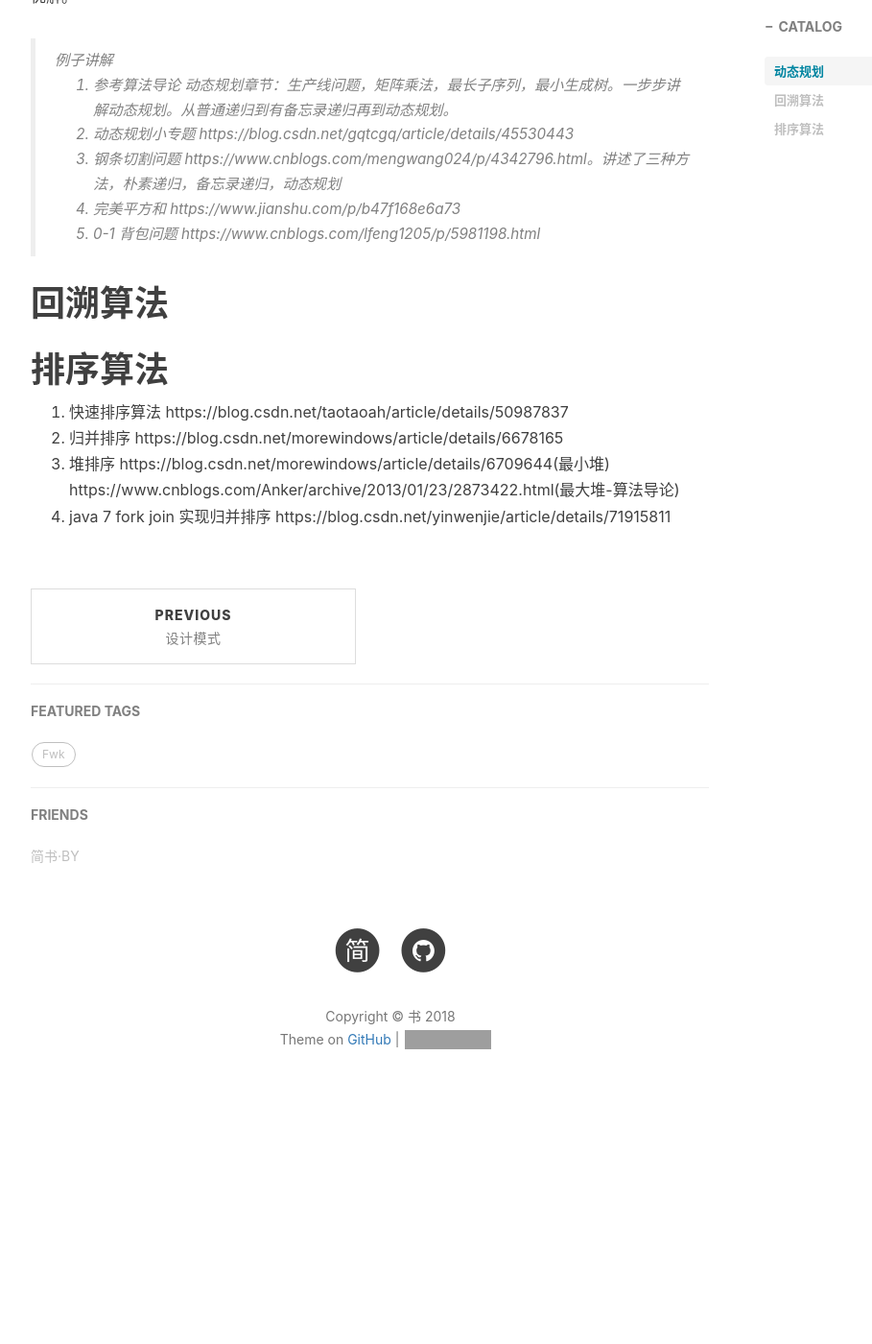
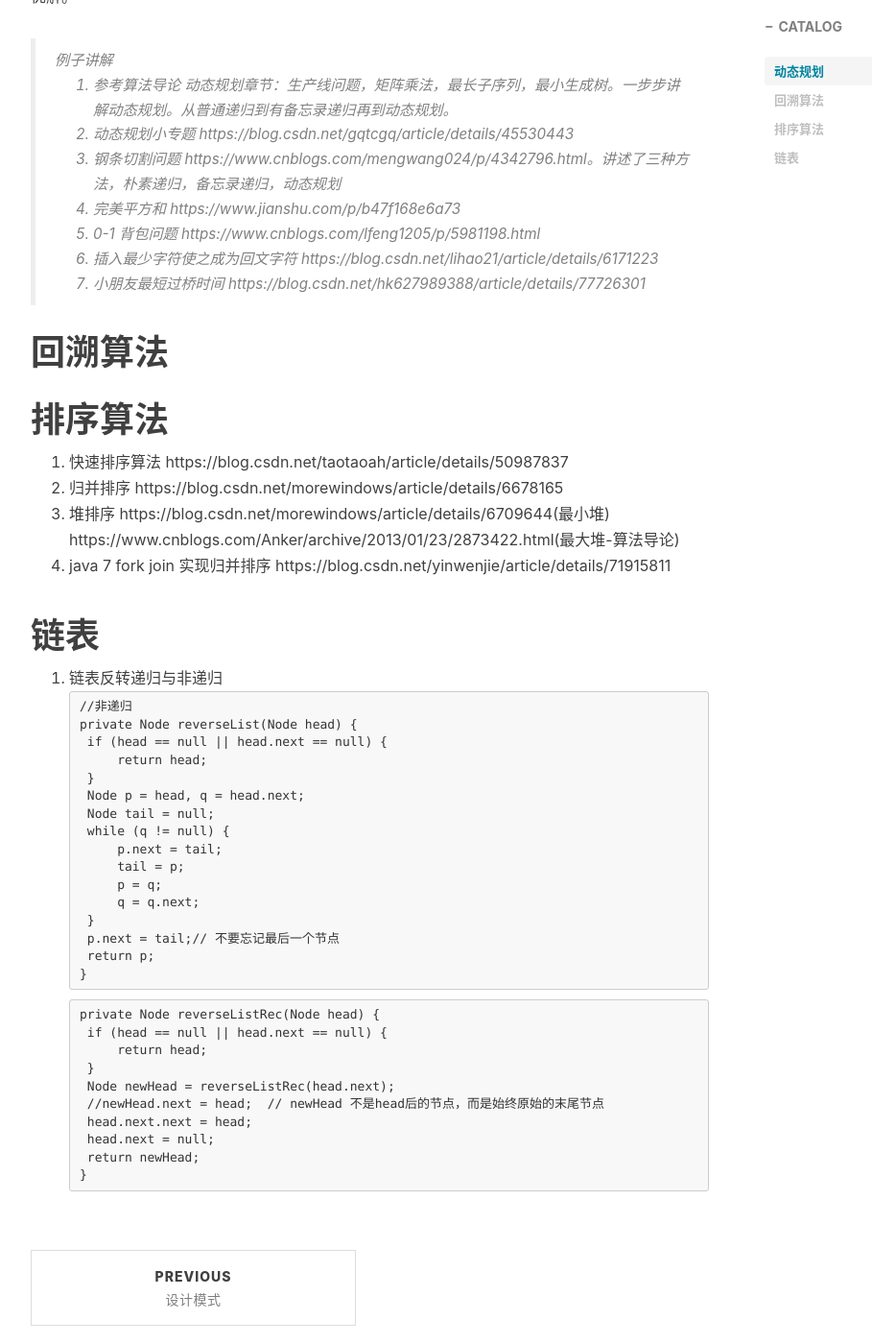
Before and after one commit to mingshuWei/mingshuWei.github.io, a Jekyll site: the page built from _posts/2017-11-01-算法.md, in a window 1280 px wide and 1400 px high, scrolled down 1059 px. Shown: the whole window at 96% size, without its empty margins (233-1142 px from the left). Built offline with Jekyll 4.4.1, drawn with Linux system fonts in a browser that asks for light colours; nearby versions of some CDN libraries; comment, search, counter and statistics services are not loaded; before the commit the page ends 2246 px from its top, so only the background shows below that; grey boxes are pictures that could not be loaded.

Commit message:
algorithm list

````diff
--- a/_posts/2017-11-01-算法.md
+++ b/_posts/2017-11-01-算法.md
@@ -34,6 +34,8 @@ tags:
 3. 钢条切割问题 https://www.cnblogs.com/mengwang024/p/4342796.html。讲述了三种方法，朴素递归，备忘录递归，动态规划
 4. 完美平方和 https://www.jianshu.com/p/b47f168e6a73
 5. 0-1 背包问题 https://www.cnblogs.com/lfeng1205/p/5981198.html
+6. 插入最少字符使之成为回文字符 https://blog.csdn.net/lihao21/article/details/6171223
+7. 小朋友最短过桥时间 https://blog.csdn.net/hk627989388/article/details/77726301
 
 # 回溯算法
 # 排序算法
@@ -42,3 +44,36 @@ tags:
 2. 归并排序 https://blog.csdn.net/morewindows/article/details/6678165
 3. 堆排序 https://blog.csdn.net/morewindows/article/details/6709644(最小堆) https://www.cnblogs.com/Anker/archive/2013/01/23/2873422.html(最大堆-算法导论)
 4. java 7 fork join 实现归并排序 https://blog.csdn.net/yinwenjie/article/details/71915811
+
+# 链表
+1. 链表反转递归与非递归
+```
+//非递归
+private Node reverseList(Node head) {
+    if (head == null || head.next == null) {
+        return head;
+    }
+    Node p = head, q = head.next;
+    Node tail = null;
+    while (q != null) {
+        p.next = tail;
+        tail = p;
+        p = q;
+        q = q.next;
+    }
+    p.next = tail;// 不要忘记最后一个节点
+    return p;
+}
+```
+```
+private Node reverseListRec(Node head) {
+    if (head == null || head.next == null) {
+        return head;
+    }
+    Node newHead = reverseListRec(head.next);
+    //newHead.next = head;  // newHead 不是head后的节点，而是始终原始的末尾节点
+    head.next.next = head;
+    head.next = null;
+    return newHead;
+}
+```
````
